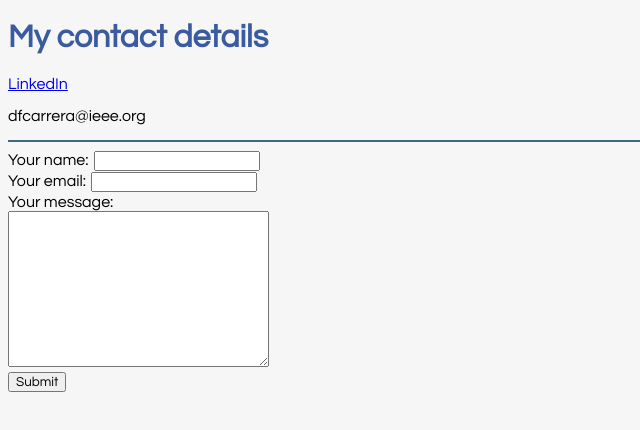
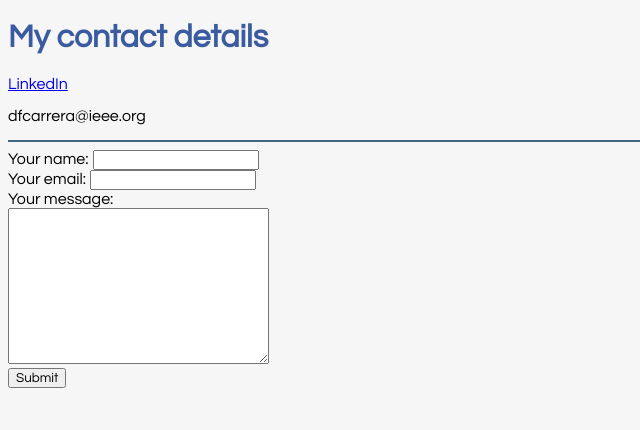
Before and after one commit to dfcarrera79/cv, a plain HTML site: page contact-me.html in a window 1280 px wide. Shown: the full height of the page, 0-640 px from the left. Drawn offline with Linux system fonts and the light colour scheme.

Commit message:
Update styles.css

```diff
--- a/css/styles.css
+++ b/css/styles.css
@@ -1,6 +1,6 @@
 body {
     background-color: #f6f6f6;
-    font-family: Verdana;
+    font-family: Poppins;
 }
 
 hr {
```
